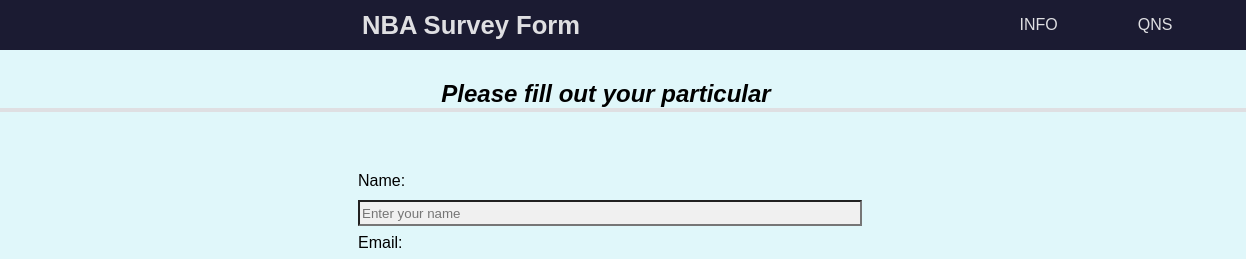
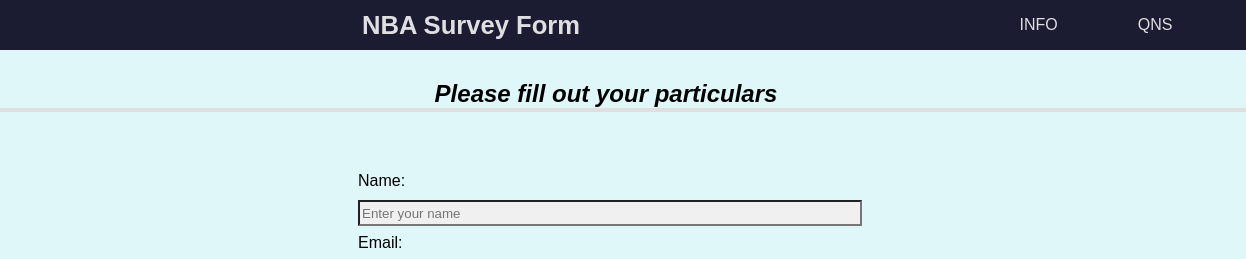
Before and after one commit to HauCheng13/SurveyForm, a plain HTML site: page index.html in a window 1280 px wide. Shown: the top 259 px of the page, 34-1280 px from the left. Drawn offline with Linux system fonts and the light colour scheme.

Commit message:
small change

```diff
--- a/index.html
+++ b/index.html
@@ -17,7 +17,7 @@
         </ul>
       </nav>
     </header>
-    <h2 id="info"><em>Please fill out your particular</em></h2>
+    <h2 id="info"><em>Please fill out your particulars</em></h2>
     <p class="sr-only" id ="description">NBA SURVEY FORM!</p>
 
     <form method="post" action='https://register-NBASURVEYFORM.org' id="survey-form">
```
